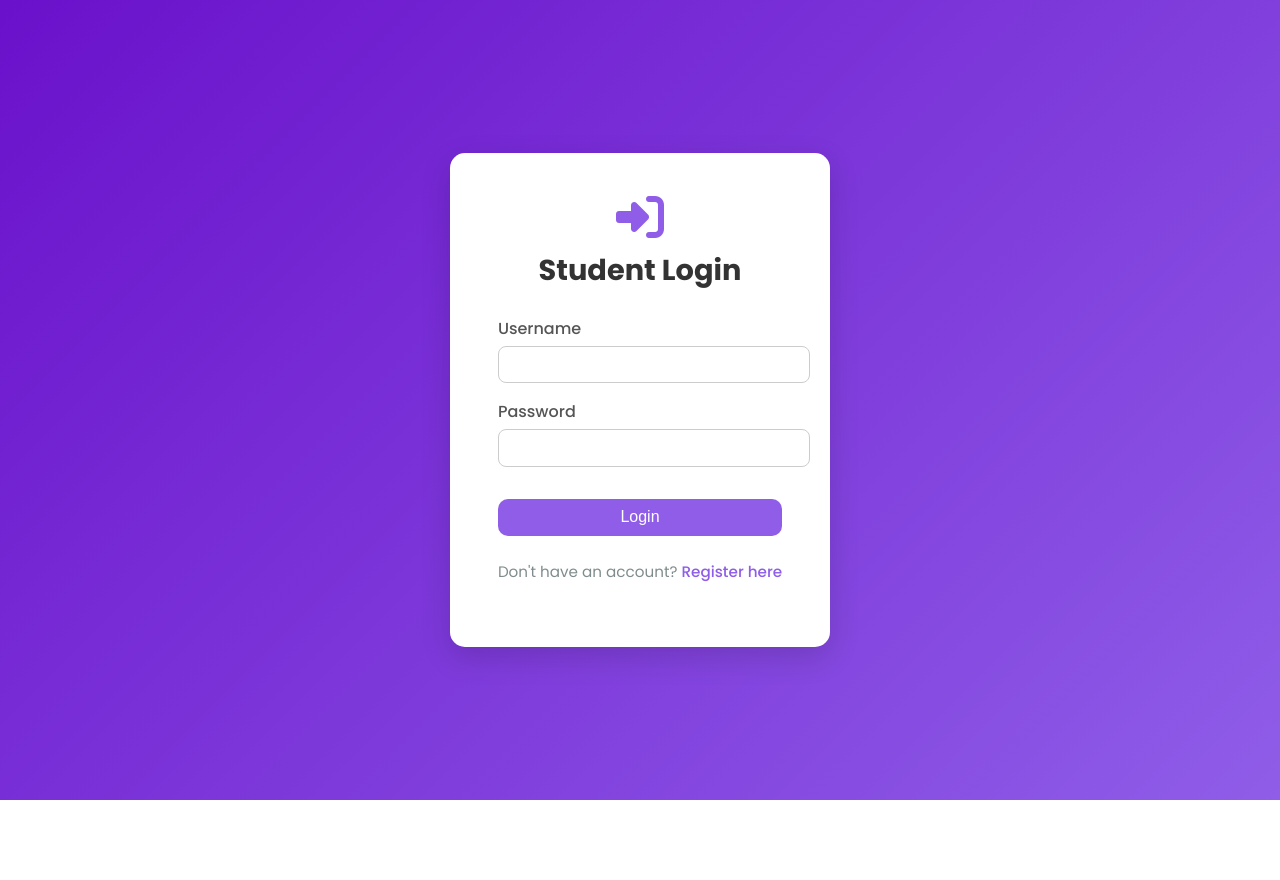
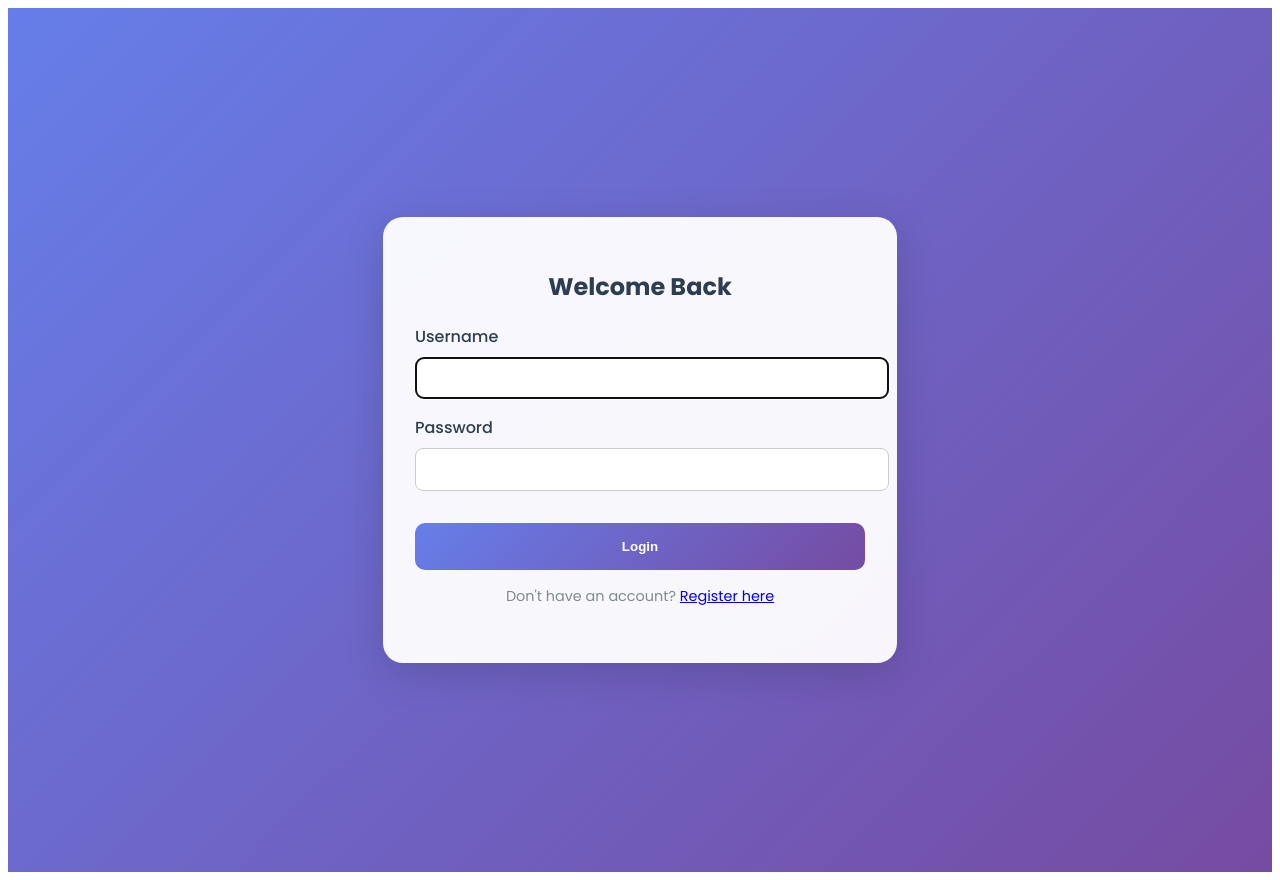
Before and after one commit to Roshni-169/student-portal-system, a Django app: page /login/ in a window 1280 px wide. Before the commit the page ends 800 px from the top, so only its background shows below. Run offline with Django 5.2, Linux system fonts and the light colour scheme; some libraries are stand-ins or nearby versions.

Commit message:
Update login page design and make colors consistent with register page

```diff
--- a/static/css/login.css
+++ b/static/css/login.css
@@ -1,120 +1,86 @@
-/* Login Page Styles - Purple Theme */
-
-body {
-    font-family: 'Poppins', sans-serif;
-    background: linear-gradient(135deg, #6a11cb, #8f5de8); /* Purple gradient */
-    margin: 0;
-    padding: 0;
+.login-page {
+    min-height: 100vh;
     display: flex;
     justify-content: center;
     align-items: center;
-    height: 100vh;
+    font-family: 'Poppins', sans-serif;
+    background: linear-gradient(135deg, #667eea, #764ba2); /* Same as register page */
+    padding: 2rem;
 }
 
-.auth-container {
-    display: flex;
-    justify-content: center;
-    align-items: center;
+/* Auth card */
+.login-page .auth-card {
+    background: rgba(255, 255, 255, 0.95);
+    padding: 2rem;
+    border-radius: 20px;
+    max-width: 450px;
+    width: 100%;
+    box-shadow: 0 10px 40px rgba(0, 0, 0, 0.15);
+    color: #2c3e50;
+    text-align: center;
+}
+
+/* Form groups */
+.login-page .form-group {
+    margin-bottom: 1rem;
+    text-align: left;
+}
+
+.login-page label {
+    display: block;
+    margin-bottom: 0.5rem;
+    font-weight: 500;
+}
+
+.login-page input {
+    width: 100%;
+    padding: 0.7rem;
+    border: 1px solid #ccc;
+    border-radius: 8px;
+    font-size: 1rem;
+}
+
+/* Buttons */
+.login-page .btn {
+    display: inline-block;
+    width: 100%;
+    padding: 1rem;
+    border-radius: 10px;
+    font-weight: 600;
+    cursor: pointer;
+    text-decoration: none;
+    margin-top: 1rem;
+    transition: all 0.3s ease;
+}
+
+.login-page .btn-primary {
+    background: linear-gradient(135deg, #667eea, #764ba2);
+    color: white;
+    border: none;
+}
+
+.login-page .btn-primary:hover {
+    transform: translateY(-2px);
+    box-shadow: 0 5px 20px rgba(102, 126, 234, 0.4);
+}
+
+.login-page .btn-full {
     width: 100%;
 }
 
-.auth-card {
-    background: #fff;
-    padding: 2.5rem 3rem;
-    border-radius: 15px;
-    box-shadow: 0 10px 30px rgba(0, 0, 0, 0.15);
-    max-width: 400px;
-    width: 100%;
-    text-align: center;
+/* Form errors */
+.login-page .alert-error {
+    background: #ffdddd;
+    border-left: 4px solid #f44336;
+    padding: 1rem;
+    margin-bottom: 1rem;
+    color: #a94442;
+    border-radius: 5px;
 }
 
-.auth-header i {
-    font-size: 3rem;
-    color: #8f5de8; /* Purple icon */
-    margin-bottom: 0.5rem;
+/* Footer / extra text */
+.login-page .auth-footer {
+    margin-top: 1rem;
+    text-align: center;
+    font-size: 0.9rem;
 }
-
-.auth-header h2 {
-    margin: 0;
-    font-size: 1.8rem;
-    color: #333;
-}
-
-.auth-form {
-    margin-top: 1.5rem;
-}
-
-.form-group {
-    text-align: left;
-    margin-bottom: 1rem;
-}
-
-.form-group label {
-    display: block;
-    margin-bottom: 0.3rem;
-    color: #555;
-    font-weight: 500;
-}
-
-.form-control {
-    width: 100%;
-    padding: 0.55rem 0.8rem;
-    border: 1px solid #ccc;
-    border-radius: 8px;
-    font-size: 1rem;
-    transition: 0.3s;
-}
-
-.form-control:focus {
-    border-color: #8f5de8;
-    outline: none;
-    box-shadow: 0 0 5px rgba(143, 93, 232, 0.5);
-}
-
-.btn {
-    display: inline-block;
-    padding: 0.6rem 1.2rem;
-    border-radius: 10px;
-    border: none;
-    cursor: pointer;
-    font-size: 1rem;
-    transition: 0.3s;
-}
-
-.btn-primary {
-    background-color: #8f5de8;
-    color: #fff;
-}
-
-.btn-primary:hover {
-    background-color: #6a11cb;
-}
-
-.btn-full {
-    width: 100%;
-    margin-top: 1rem;
-}
-
-.alert-error {
-    background-color: #ffe6e6;
-    color: #d8000c;
-    padding: 0.6rem;
-    border-radius: 8px;
-    margin-bottom: 1rem;
-    text-align: center;
-}
-
-.auth-footer {
-    margin-top: 1.5rem;
-    font-size: 0.95rem;
-}
-
-.auth-footer a {
-    color: #8f5de8;
-    text-decoration: none;
-    font-weight: 500;
-}
-
-.auth-footer a:hover {
-    text-decoration: underline;
-}
--- a/static/css/register.css
+++ b/static/css/register.css
@@ -1,4 +1,3 @@
-/* register.css */
 .register-page {
     min-height: 100vh;
     display: flex;
--- a/templates/registration/login.html
+++ b/templates/registration/login.html
@@ -4,34 +4,34 @@
 {% block title %}Login - Student Portal{% endblock %}
 
 {% block extra_css %}
+<!-- Link to login page specific CSS -->
 <link rel="stylesheet" href="{% static 'css/login.css' %}">
 {% endblock %}
 
 {% block content %}
-<div class="auth-container">
+<div class="login-page">
     <div class="auth-card">
-        <div class="auth-header">
-            <i class="fas fa-sign-in-alt"></i>
-            <h2>Student Login</h2>
-        </div>
+        <h2>Welcome Back</h2>
 
         <form method="post" class="auth-form">
             {% csrf_token %}
 
             {% if form.errors %}
                 <div class="alert alert-error">
-                    Invalid username or password. Please try again.
+                    Invalid username or password.
                 </div>
             {% endif %}
 
             <div class="form-group">
                 <label for="id_username">Username</label>
-                <input type="text" name="username" id="id_username" class="form-control" required>
+                {{ form.username }}
+                {{ form.username.errors }}
             </div>
 
             <div class="form-group">
                 <label for="id_password">Password</label>
-                <input type="password" name="password" id="id_password" class="form-control" required>
+                {{ form.password }}
+                {{ form.password.errors }}
             </div>
 
             <button type="submit" class="btn btn-primary btn-full">Login</button>
```
Also changed, not shown: static/css/welcome.css (+88 -85 lines), student_portal_system/settings.py (+11 -12 lines), templates/welcome.html (+4 -5 lines), db.sqlite3.
